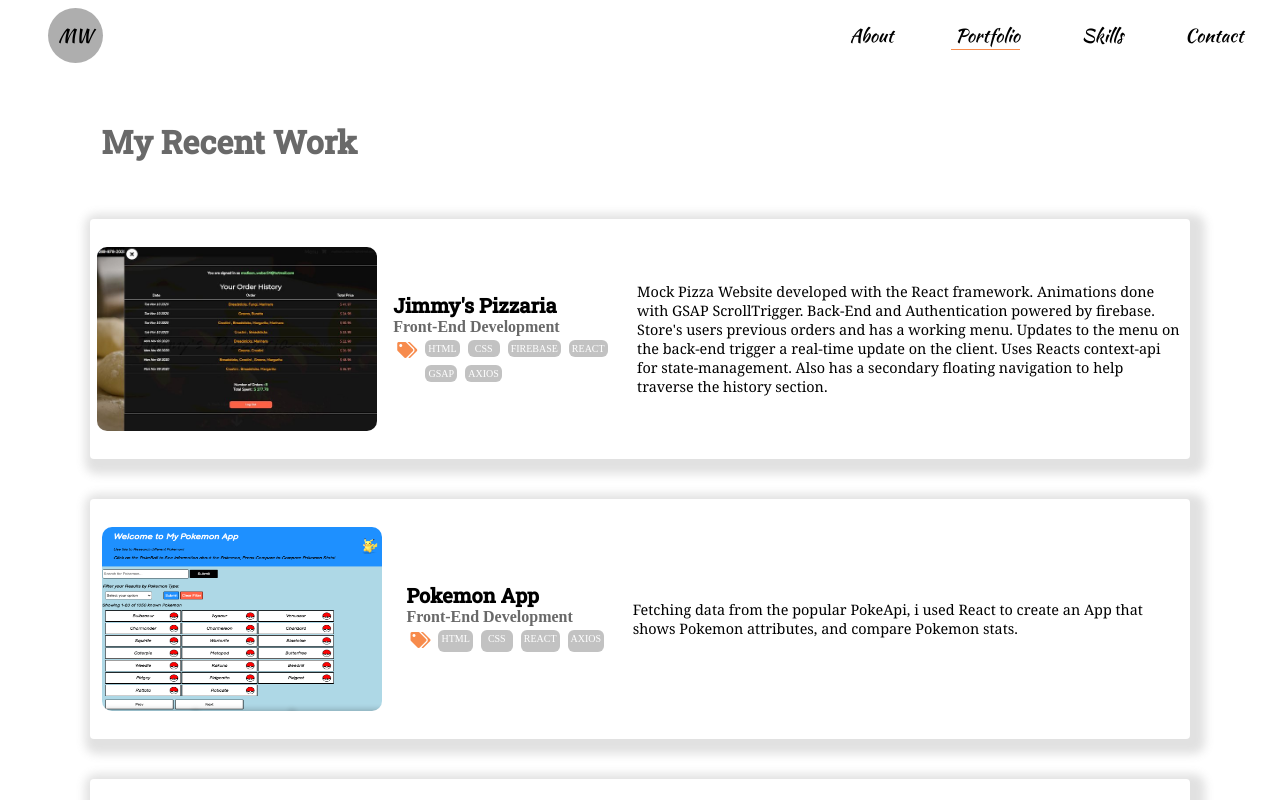
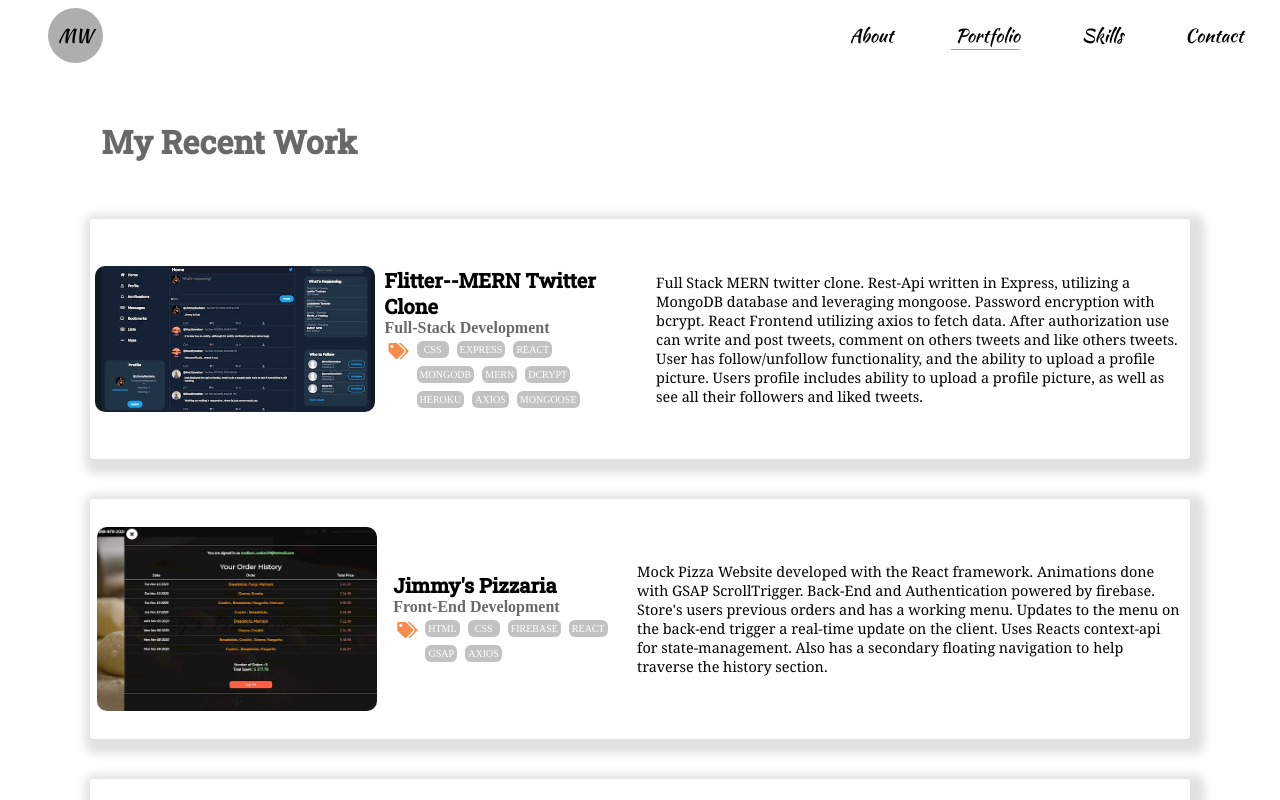
Before and after one commit to MadisonWeber/portfolio, a React (Create React App) app: page /portfolio in a window 1280 px wide. Shown: the top 800 px of the page. Built offline with nearby package versions, Linux system fonts and the light colour scheme.

Commit message:
updated the portfolio and skills

```diff
--- a/src/components/Portfolio.js
+++ b/src/components/Portfolio.js
@@ -11,6 +11,34 @@ const Portfolio = () => {
         <div className = 'portfolio-container'>
             <div className="portfolio-card-holder">
                 <h1>My Recent Work</h1>
+                <div className="portfolio-card">
+                    <img className = 'portfolio-card-image' src={require("../photos/flitter.jpg")} alt=""/>
+                    <div className="portfolio-info">
+                        <h3 className="project-name">Flitter--MERN Twitter Clone</h3>
+                        <h5 className = "project-type">Full-Stack Development</h5>
+                        <div className="project-tags">
+                            <div className="project-tags-icon">
+                                <i className = 'fas fa-tags'></i>
+                            </div>
+                            <div className="project-tags-tags">
+                                <div className="tag">CSS</div>
+                                <div className="tag">Express</div>
+                                <div className="tag">React</div>
+                                <div className="tag">MongoDB</div>
+                                <div className="tag">MERN</div>
+                                <div className="tag">Dcrypt</div>
+                                <div className="tag">Heroku</div>
+                                <div className="tag">Axios</div>
+                                <div className="tag">Mongoose</div>
+                            </div>
+                        </div>
+                    </div>
+                    <div className="portfolio-link-div">
+                        <button className="website-link"><a href="https://flitter.netlify.app/" target="_blank" rel="noopener noreferrer">Go To Project</a></button>
+                        <button className="github-link"><a href="https://github.com/MadisonWeber/flitter--fake-twitter" target="_blank" rel="noopener noreferrer">Github</a></button>
+                    </div>
+                    <p className="portfolio-description">Full Stack MERN twitter clone. Rest-Api written in Express, utilizing a MongoDB database and leveraging mongoose. Password encryption with bcrypt. React Frontend utilizing axios to fetch data. After authorization use can write and post tweets, comment on others tweets and like others tweets. User has follow/unfollow functionality, and the ability to upload a profile picture. Users profile includes ability to upload a profile picture, as well as see all their followers and liked tweets.</p>
+                </div>
                 <div className="portfolio-card">
                     <img className = 'portfolio-card-image' src={require("../photos/pizzaria1.jpg")} alt=""/>
                     <div className="portfolio-info">
--- a/src/components/Skills.js
+++ b/src/components/Skills.js
@@ -16,7 +16,6 @@ const Skills = () => {
         }
 
     }
-
 
     return (
         <div>
@@ -41,11 +40,11 @@ const Skills = () => {
                     </div>
 
                     <div className="skills-animation">
+                        <div className="skill javascript"><div className="dial javascript" ref = {javascriptRef}></div></div>
+                        <div className="skill react"><div className="dial react" ref = {reactRef}></div></div>
+                        <div className="skill css"><div className="dial css" ref = {cssRef}></div></div>
+                        <div className="skill html"><div className="dial html" ref = {htmlRef}></div></div>
                         <div className="skill r"><div className="dial r" ref = {rRef}></div></div>
-                        <div className="skill javascript"><div className="dial javascript" ref = {javascriptRef}></div></div>
-                        <div className="skill html"><div className="dial html" ref = {htmlRef}></div></div>
-                        <div className="skill css"><div className="dial css" ref = {cssRef}></div></div>
-                        <div className="skill react"><div className="dial react" ref = {reactRef}></div></div>
                         <div className="skill python"><div className="dial python" ref = {pythonRef}></div></div>
                         <div className = 'skill webscraping'><div className="dial webscraping" ref = {webscrapingRef}></div></div>
                         <span>Ability Level</span>
@@ -54,17 +53,17 @@ const Skills = () => {
                 <div className = 'other-skills'>
                     <h5>Other Skills i have used or am learning</h5>
                     <ul>
+                        <li>Express</li>
                         <li>Git</li>
                         <li>Redux</li>
                         <li>Material UI</li>
                         <li>Sass</li>
-                        <li>SQL</li>
+                        <li>MongoDb</li>
                         <li>Bootstrap</li>
-                        <li>Excel</li>
-                        <li>Tableau</li>
+                        <li>Rest Api's</li>
+                        <li>Styled Components</li>
                         <li>Axios</li>
                         <li>GSAP</li>
-                        <li>Express</li>
                     </ul>
                 </div>
 
--- a/src/index.css
+++ b/src/index.css
@@ -915,13 +915,13 @@ form{
 }
 
 .dial.r.move{
-    animation: move80 ;
+    animation: move70 ;
     animation-duration: 4s;
     animation-fill-mode: forwards;
 }
 
 .dial.javascript.move{
-    animation: move75 ;
+    animation: move80 ;
     animation-duration: 4s;
     animation-fill-mode: forwards;
 }
@@ -939,7 +939,7 @@ form{
 }
 
 .dial.react.move{
-    animation: move60 ;
+    animation: move75 ;
     animation-duration: 4s;
     animation-fill-mode: forwards;
 }
```
Also changed, not shown: src/photos/flitter.jpg (added).
